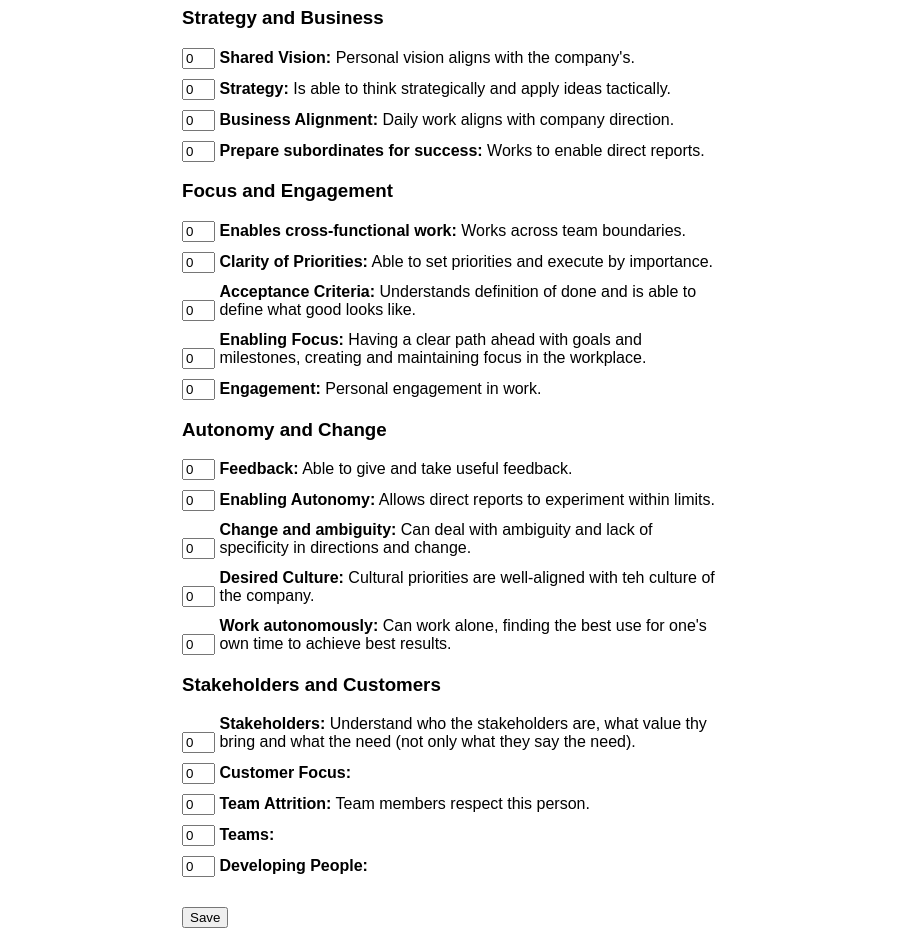
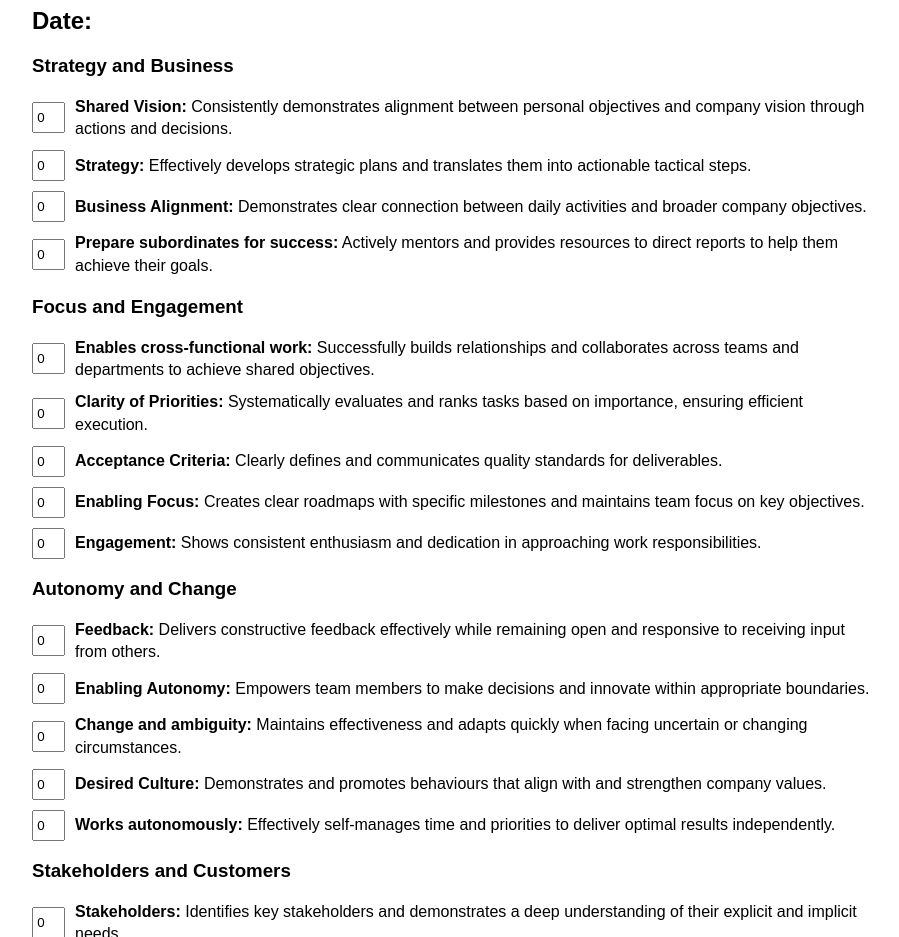
Before and after one commit to pcaronde/pythonPolarArea, a plain HTML site: page index.html in a window 1280 px wide. Shown: the part 93-1030 px from the top of the page, without its empty margins (158-1057 px from the left). Drawn offline with Linux system fonts and the light colour scheme.

Commit message:
Added more in-depth descriptions and Added display: flex and align-items: center to the .field class to vertically center the input and label Added gap: 10px to create consistent spacing between the input and label Set a fixed height for the input boxes (height: 25px) to ensure consistent sizing Added flex-shrink: 0 to prevent the input from shrinking Added text-align: center to center the numbers in the input boxes Adjusted label margin and added line-height: 1.4 for better text readability

```diff
--- a/index.html
+++ b/index.html
@@ -7,19 +7,27 @@
     <style>
         body {
             font-family: Arial, sans-serif;
-            max-width: 600px;
+            max-width: 900px;
             margin: 0 auto;
             padding: 20px;
         }
         .field {
             margin-bottom: 10px;
+            display: flex;
+            align-items: center;
+            gap: 10px;
         }
         label {
             display: inline-block;
-            width: 500px;
+            width: 800px;
+            margin-bottom: 0;
+            line-height: 1.4;
         }
         input {
             width: 25px;
+            height: 25px;
+            flex-shrink: 0;
+            text-align: center;
         }
         button {
             margin-top: 20px;
@@ -28,101 +36,93 @@
 </head>
 <body>
     <h1>Assessment Form</h1>
-            <h3>Strategy and Business</h3>
+    <h2>Date:</h2>
+
     <form id="inputForm">
+        <h3>Strategy and Business</h3>
         <div class="field">
             <input type="number" id="sharedVision" name="sharedVision" min="0" max="5" value="0">
-            <label for="sharedVision"><b>Shared Vision:</b> Personal vision aligns with the company's.</label>
+            <label for="sharedVision"><strong>Shared Vision:</strong> Consistently demonstrates alignment between personal objectives and company vision through actions and decisions.</label>
         </div>
-
         <div class="field">
             <input type="number" id="strategy" name="strategy" min="0" max="5" value="0">
-            <label for="strategy"><b>Strategy:</b> Is able to think strategically and apply ideas tactically.</label>
+            <label for="strategy"><strong>Strategy:</strong> Effectively develops strategic plans and translates them into actionable tactical steps.</label>
         </div>
         <div class="field">
             <input type="number" id="businessAlignment" name="businessAlignment" min="0" max="5" value="0">
-            <label for="businessAlignment"><b>Business Alignment:</b> Daily work aligns with company direction.</label>
+            <label for="businessAlignment"><strong>Business Alignment:</strong> Demonstrates clear connection between daily activities and broader company objectives.</label>
+        </div>
+        <div class="field">
+            <input type="number" id="subordinatesForSuccess" name="subordinatesForSuccess" min="0" max="5" value="0">
+            <label for="subordinatesForSuccess"><strong>Prepare subordinates for success:</strong> Actively mentors and provides resources to direct reports to help them achieve their goals.</label>
         </div>
 
-        <div class="field">
-            <input type="number" id="subordinatesForSuccess" name="subordinatesForSuccess" min="0" max="5" value="0">
-            <label for="subordinatesForSuccess"><b>Prepare subordinates for success:</b> Works to enable direct reports.</label>
-
-        </div>
         <h3>Focus and Engagement</h3>
         <div class="field">
             <input type="number" id="crossFunctionalTeams" name="crossFunctionalTeams" min="0" max="5" value="0">
-            <label for="crossFunctionalTeams"><b>Enables cross-functional work:</b> Works across team boundaries.</label>
-
+            <label for="crossFunctionalTeams"><strong>Enables cross-functional work:</strong> Successfully builds relationships and collaborates across teams and departments to achieve shared objectives.</label>
         </div>
         <div class="field">
             <input type="number" id="clarityInPriorities" name="clarityInPriorities" min="0" max="5" value="0">
-            <label for="clarityInPriorities"><b>Clarity of Priorities:</b> Able to set priorities and execute by importance.</label>
+            <label for="clarityInPriorities"><strong>Clarity of Priorities:</strong> Systematically evaluates and ranks tasks based on importance, ensuring efficient execution.</label>
         </div>
         <div class="field">
             <input type="number" id="acceptanceCriteria" name="acceptanceCriteria" min="0" max="5" value="0">
-            <label for="acceptanceCriteria"><b>Acceptance Criteria:</b> Understands definition of done and is able to define what good looks like.</label>
+            <label for="acceptanceCriteria"><strong>Acceptance Criteria:</strong> Clearly defines and communicates quality standards for deliverables.</label>
         </div>
         <div class="field">
             <input type="number" id="enablingFocus" name="enablingFocus" min="0" max="5" value="0">
-            <label for="enablingFocus"><b>Enabling Focus:</b> Having a clear path ahead with goals and milestones, creating and maintaining focus in the workplace.</label>
-
+            <label for="enablingFocus"><strong>Enabling Focus:</strong> Creates clear roadmaps with specific milestones and maintains team focus on key objectives.</label>
         </div>
         <div class="field">
             <input type="number" id="engagement" name="engagement" min="0" max="5" value="0">
-            <label for="engagement"><b>Engagement:</b> Personal engagement in work.</label>
+            <label for="engagement"><strong>Engagement:</strong> Shows consistent enthusiasm and dedication in approaching work responsibilities.</label>
         </div>
+
         <h3>Autonomy and Change</h3>
         <div class="field">
             <input type="number" id="feedback" name="feedback" min="0" max="5" value="0">
-            <label for="feedback"><b>Feedback:</b> Able to give and take useful feedback.</label>
-
+            <label for="feedback"><strong>Feedback:</strong> Delivers constructive feedback effectively while remaining open and responsive to receiving input from others.</label>
         </div>
         <div class="field">
             <input type="number" id="enablingAutonomy" name="enablingAutonomy" min="0" max="5" value="0">
-            <label for="enablingAutonomy"><b>Enabling Autonomy:</b> Allows direct reports to experiment within limits.</label>
-
+            <label for="enablingAutonomy"><strong>Enabling Autonomy:</strong> Empowers team members to make decisions and innovate within appropriate boundaries.</label>
         </div>
         <div class="field">
             <input type="number" id="changeAndAmbiguity" name="changeAndAmbiguity" min="0" max="5" value="0">
-            <label for="changeAndAmbiguity"><b>Change and ambiguity:</b> Can deal with ambiguity and lack of specificity in directions and change.</label>
-
+            <label for="changeAndAmbiguity"><strong>Change and ambiguity:</strong> Maintains effectiveness and adapts quickly when facing uncertain or changing circumstances.</label>
         </div>
         <div class="field">
             <input type="number" id="desiredCulture" name="desiredCulture" min="0" max="5" value="0">
-            <label for="desiredCulture"><b>Desired Culture:</b> Cultural priorities are well-aligned with teh culture of the company.</label>
-
+            <label for="desiredCulture"><strong>Desired Culture:</strong> Demonstrates and promotes behaviours that align with and strengthen company values.</label>
         </div>
         <div class="field">
             <input type="number" id="workAutonomously" name="workAutonomously" min="0" max="5" value="0">
-            <label for="workAutonomously"><b>Work autonomously:</b> Can work alone, finding the best use for one's own time to achieve best results.</label>
+            <label for="workAutonomously"><strong>Works autonomously:</strong> Effectively self-manages time and priorities to deliver optimal results independently.</label>
         </div>
+
         <h3>Stakeholders and Customers</h3>
         <div class="field">
             <input type="number" id="stakeholders" name="stakeholders" min="0" max="5" value="0">
-            <label for="stakeholders"><b>Stakeholders:</b> Understand who the stakeholders are, what value thy bring and what the need (not only what they say the need).</label>
-
+            <label for="stakeholders"><strong>Stakeholders:</strong> Identifies key stakeholders and demonstrates a deep understanding of their explicit and implicit needs.</label>
         </div>
         <div class="field">
             <input type="number" id="customerFocus" name="customerFocus" min="0" max="5" value="0">
-            <label for="customerFocus"><b>Customer Focus:</b></label>
-
+            <label for="customerFocus"><strong>Customer Focus:</strong> Consistently prioritises customer needs and satisfaction in decision-making and actions.</label>
         </div>
         <div class="field">
             <input type="number" id="teamAttrition" name="teamAttrition" min="0" max="5" value="0">
-            <label for="teamAttrition"><b>Team Attrition:</b> Team members respect this person.</label>
-
+            <label for="teamAttrition"><strong>Team Attrition:</strong> Maintains strong working relationships that inspire loyalty and respect from team members.</label>
         </div>
         <div class="field">
             <input type="number" id="teams" name="teams" min="0" max="5" value="0">
-            <label for="teams"><b>Teams:</b></label>
-
+            <label for="teams"><strong>Teams:</strong> Consistently prioritises team success over individual recognition or achievement.</label>
         </div>
         <div class="field">
-             <input type="number" id="developingPeople" name="developingPeople" min="0" max="5" value="0">
-            <label for="developingPeople"><b>Developing People:</b></label>
+            <input type="number" id="developingPeople" name="developingPeople" min="0" max="5" value="0">
+            <label for="developingPeople"><strong>Developing People:</strong> Actively identifies and creates opportunities for team members' professional growth and skill development.</label>
+        </div>
 
-        </div>
         <button type="button" onclick="save()">Save</button>
     </form>
 
@@ -132,7 +132,6 @@
             const formData = new FormData(form);
 
             let csvContent = "data:text/csv;charset=utf-8,";
-            <!--csvContent += "Field,Value\n";-->
             csvContent += "Categories,Ratings\n";
 
             for (let [key, value] of formData.entries()) {
@@ -150,14 +149,3 @@
     </script>
 </body>
 </html>
-
-<!--
-This code creates a simple HTML form with input fields for all the specified categories. Each input field is set to accept only integer values (type="number"). When the user clicks the "Save" button, the following actions occur:
-
-1. The form submission is prevented to handle the data with JavaScript.
-2. All input values are collected.
-3. A CSV string is created with the field names as the header and the input values as the data.
-4. The CSV content is encoded and a download is triggered, saving the data to a file named "form_data.csv".
-
-To use this, you can save the code as an HTML file and open it in a web browser. Users can then input integer values for each field and click the "Save" button to download the CSV file with their input data.
--->
```
